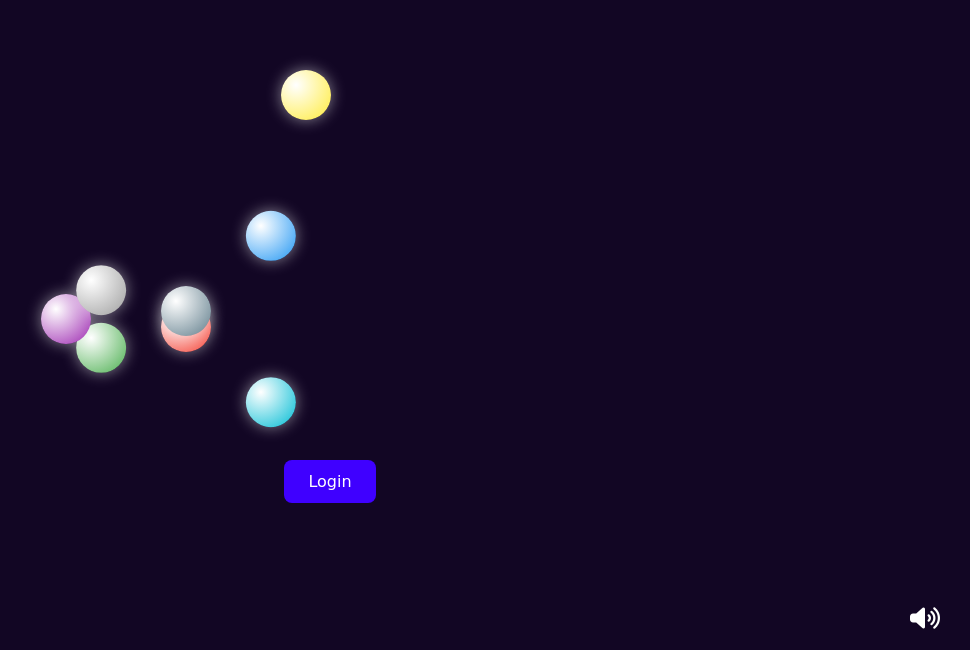
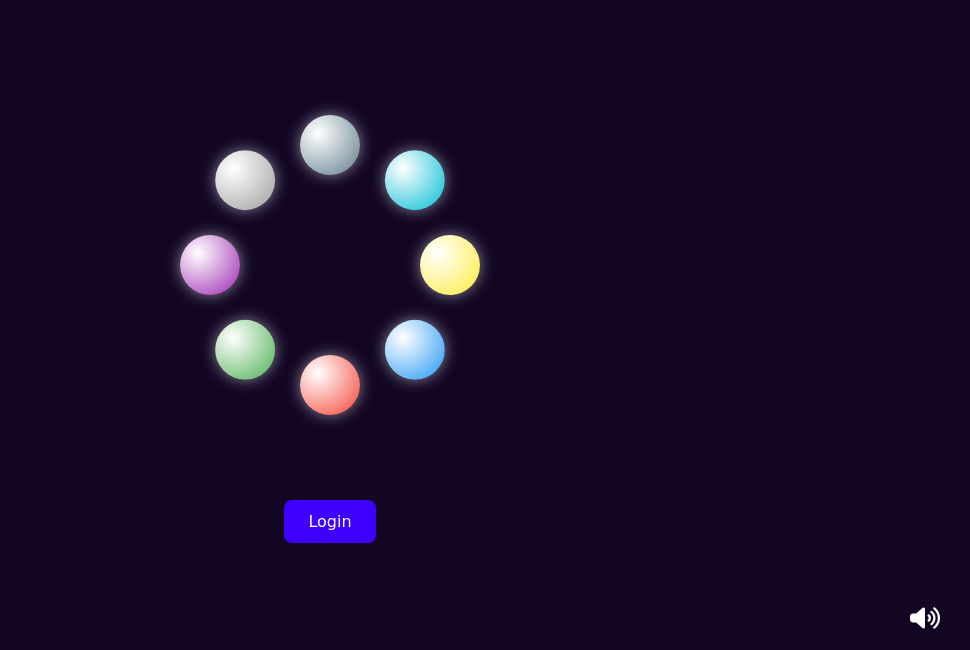
Before and after one commit to Baikseungwoo/WP_Term-project_Emotionl-Diary, a website: page emotional-diary/public/index.html in a window 1280 px wide. Shown: the part 150-800 px from the top of the page, without its empty margins (310-1280 px from the left). Drawn offline with Linux system fonts and the light colour scheme; a web font is replaced by a local one.

Commit message:
index page modified finally

```diff
--- a/emotional-diary/public/css/style.css
+++ b/emotional-diary/public/css/style.css
@@ -116,29 +116,6 @@ button:hover, .button:hover {
   background: radial-gradient(circle at 30% 30%, #fff, #000); /* 검은 구슬 */
 }
 
-.joy { background: radial-gradient(circle at 30% 30%, #fff, #ffeb3b); }
-.sadness { background: radial-gradient(circle at 30% 30%, #fff, #2196f3); }
-.anger { background: radial-gradient(circle at 30% 30%, #fff, #f44336); }
-.disgust { background: radial-gradient(circle at 30% 30%, #fff, #4caf50); }
-.fear { background: radial-gradient(circle at 30% 30%, #fff, #9c27b0); }
-.bored {background: radial-gradient(circle at 30% 30%, #fff, #9e9e9e); /* gray */}
-.anxiety {background: radial-gradient(circle at 30% 30%, #fff, #607d8b); /* blue-gray */}
-.calm {background: radial-gradient(circle at 30% 30%, #fff, #00bcd4); /* teal/lightblue */}
-
-.orb-container {
-  position: relative;
-  width: 300px;
-  height: 300px;
-  margin: 20px auto; /* 중앙 정렬 */
-}
-
-.orb {
-  width: 50px;
-  height: 50px;
-  border-radius: 50%;
-  margin: 6px;
-}
-
 /* 감정별 색상 */
 .joy      { background: radial-gradient(circle at 30% 30%, #fff, #ffeb3b); }
 .sadness  { background: radial-gradient(circle at 30% 30%, #fff, #2196f3); }
--- a/emotional-diary/public/index.html
+++ b/emotional-diary/public/index.html
@@ -6,14 +6,36 @@
   <link rel="stylesheet" href="css/style.css" />
   <link rel="stylesheet" href="https://cdnjs.cloudflare.com/ajax/libs/font-awesome/6.5.0/css/all.min.css" />
   <style>
-    .orb:nth-child(1) { transform: translate(-50%, -50%) rotate(0deg)   translate(120px) rotate(0deg); }
-    .orb:nth-child(2) { transform: translate(-50%, -50%) rotate(45deg)  translate(120px) rotate(-45deg); }
-    .orb:nth-child(3) { transform: translate(-50%, -50%) rotate(90deg)  translate(120px) rotate(-90deg); }
-    .orb:nth-child(4) { transform: translate(-50%, -50%) rotate(135deg) translate(120px) rotate(-135deg); }
-    .orb:nth-child(5) { transform: translate(-50%, -50%) rotate(180deg) translate(120px) rotate(-180deg); }
-    .orb:nth-child(6) { transform: translate(-50%, -50%) rotate(225deg) translate(120px) rotate(-225deg); }
-    .orb:nth-child(7) { transform: translate(-50%, -50%) rotate(270deg) translate(120px) rotate(-270deg); }
-    .orb:nth-child(8) { transform: translate(-50%, -50%) rotate(315deg) translate(120px) rotate(-315deg); }
+    .orb-container {
+      position: relative;
+      width: 300px;
+      height: 300px;
+      margin: 40px auto;
+    }
+
+    .orb {
+      position: absolute;
+      width: 60px;
+      height: 60px;
+      border-radius: 50%;
+      box-shadow: 0 0 15px rgba(255, 255, 255, 0.5);
+      transition: transform 0.2s;
+      cursor: pointer;
+    }
+
+    .orb:hover {
+      transform: scale(1.2);
+      box-shadow: 0 0 20px white;
+    }
+
+    .orb:nth-child(1) { transform: translate(-50%, -50%) rotate(0deg)   translate(120px) rotate(0deg); top: 50%; left: 50%; }
+    .orb:nth-child(2) { transform: translate(-50%, -50%) rotate(45deg)  translate(120px) rotate(-45deg); top: 50%; left: 50%; }
+    .orb:nth-child(3) { transform: translate(-50%, -50%) rotate(90deg)  translate(120px) rotate(-90deg); top: 50%; left: 50%; }
+    .orb:nth-child(4) { transform: translate(-50%, -50%) rotate(135deg) translate(120px) rotate(-135deg); top: 50%; left: 50%; }
+    .orb:nth-child(5) { transform: translate(-50%, -50%) rotate(180deg) translate(120px) rotate(-180deg); top: 50%; left: 50%; }
+    .orb:nth-child(6) { transform: translate(-50%, -50%) rotate(225deg) translate(120px) rotate(-225deg); top: 50%; left: 50%; }
+    .orb:nth-child(7) { transform: translate(-50%, -50%) rotate(270deg) translate(120px) rotate(-270deg); top: 50%; left: 50%; }
+    .orb:nth-child(8) { transform: translate(-50%, -50%) rotate(315deg) translate(120px) rotate(-315deg); top: 50%; left: 50%; }
   </style>
 
   <script src="js/common.js"></script>
```
Also changed, not shown: emotional-diary/public/login.html (+1 -0 lines), emotional-diary/public/main.html (+15 -0 lines).
